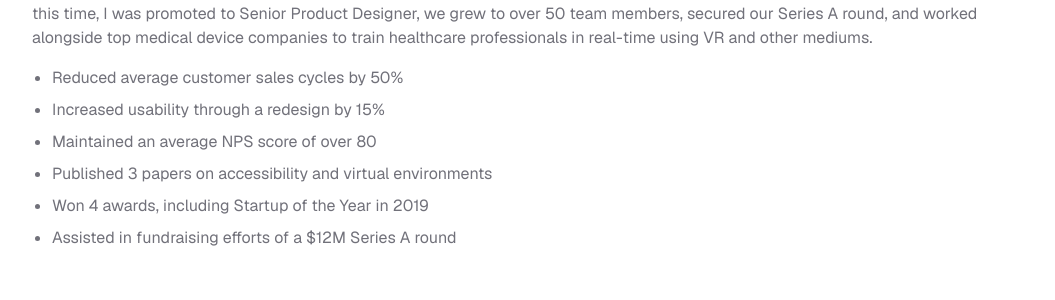
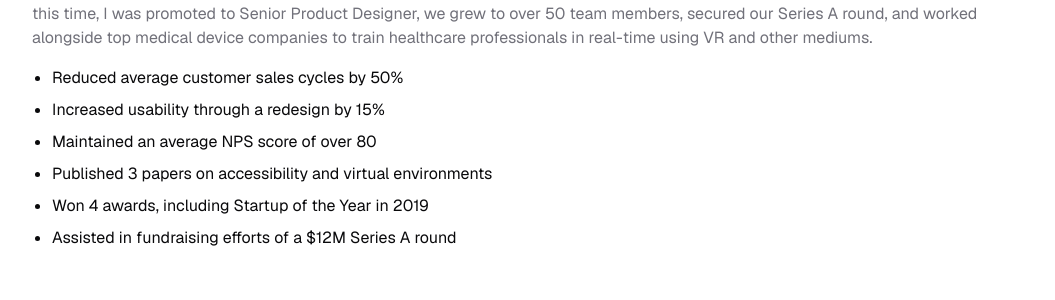
Before and after one commit to brendanciccone/portfolio, a Next.js app: page /work/immertec in a window 1280 px wide. Shown: the part 338-638 px from the top of the page, without its empty margins (112-1167 px from the left). Built offline with nearby package versions, Linux system fonts and the light colour scheme.

Commit message:
feat: update project details

```diff
--- a/app/page.tsx
+++ b/app/page.tsx
@@ -19,8 +19,49 @@ export default function Portfolio() {
         </FadeIn>
 
         <div className="space-y-6 sm:space-y-8">
-          {/* Project 1 */}
+          {/* Project 1 - Immertec */}
           <FadeIn delay={50} duration={350}>
+            <div className="border border-border rounded-xl overflow-hidden">
+              <div className="bg-muted border-b border-border">
+                <Link href="/work/immertec">
+                  <Image
+                    src="https://hebbkx1anhila5yf.public.blob.vercel-storage.com/10-REigS5TLwDhOSRkjUpSoZzM0XHLPy1.png"
+                    alt="Immertec VR medical training platform showing a live surgical procedure with multiple participating doctors, medical imaging views, and interactive controls for remote learning"
+                    width={1200}
+                    height={800}
+                    className="w-full"
+                    priority
+                    quality={80}
+                    sizes="(max-width: 640px) 100vw, (max-width: 1024px) 75vw, 1024px"
+                  />
+                </Link>
+              </div>
+              <div className="p-4 sm:p-6">
+                {/* Group title and description closer together */}
+                <div className="mb-3">
+                  <h2 className="text-lg sm:text-xl font-semibold mb-1">Immertec</h2>
+                  <p className="text-muted-foreground">VR medical training for live surgical procedures</p>
+                </div>
+
+                {/* Badges in the middle with proper spacing */}
+                <div className="flex flex-wrap gap-2 sm:gap-3 mb-5">
+                  <span className="text-xs bg-secondary px-3 py-1 rounded-full">2018 - 2023</span>
+                  <span className="text-xs bg-secondary px-3 py-1 rounded-full">Series A</span>
+                  <span className="text-xs bg-secondary px-3 py-1 rounded-full">Medtech</span>
+                </div>
+
+                {/* Button with proper spacing */}
+                <Button asChild size="lg" className="px-4">
+                  <Link href="/work/immertec">
+                    View work <ArrowRight className="ml-1 h-4 w-4 transition-all duration-200" />
+                  </Link>
+                </Button>
+              </div>
+            </div>
+          </FadeIn>
+
+          {/* Project 2 - Spontivly */}
+          <FadeIn delay={75} duration={350}>
             <div className="border border-border rounded-xl overflow-hidden">
               <div className="bg-muted border-b border-border">
                 <Link href="/work/spontivly">
@@ -53,47 +94,6 @@ export default function Portfolio() {
                 {/* Button with proper spacing */}
                 <Button asChild size="lg" className="px-4">
                   <Link href="/work/spontivly">
-                    View work <ArrowRight className="ml-1 h-4 w-4 transition-all duration-200" />
-                  </Link>
-                </Button>
-              </div>
-            </div>
-          </FadeIn>
-
-          {/* Project 2 */}
-          <FadeIn delay={75} duration={350}>
-            <div className="border border-border rounded-xl overflow-hidden">
-              <div className="bg-muted border-b border-border">
-                <Link href="/work/immertec">
-                  <Image
-                    src="https://hebbkx1anhila5yf.public.blob.vercel-storage.com/10-REigS5TLwDhOSRkjUpSoZzM0XHLPy1.png"
-                    alt="Immertec VR medical training platform showing a live surgical procedure with multiple participating doctors, medical imaging views, and interactive controls for remote learning"
-                    width={1200}
-                    height={800}
-                    className="w-full"
-                    priority
-                    quality={80}
-                    sizes="(max-width: 640px) 100vw, (max-width: 1024px) 75vw, 1024px"
-                  />
-                </Link>
-              </div>
-              <div className="p-4 sm:p-6">
-                {/* Group title and description closer together */}
-                <div className="mb-3">
-                  <h2 className="text-lg sm:text-xl font-semibold mb-1">Immertec</h2>
-                  <p className="text-muted-foreground">VR medical training for live surgical procedures</p>
-                </div>
-
-                {/* Badges in the middle with proper spacing */}
-                <div className="flex flex-wrap gap-2 sm:gap-3 mb-5">
-                  <span className="text-xs bg-secondary px-3 py-1 rounded-full">2018 - 2023</span>
-                  <span className="text-xs bg-secondary px-3 py-1 rounded-full">Series A</span>
-                  <span className="text-xs bg-secondary px-3 py-1 rounded-full">Medtech</span>
-                </div>
-
-                {/* Button with proper spacing */}
-                <Button asChild size="lg" className="px-4">
-                  <Link href="/work/immertec">
                     View work <ArrowRight className="ml-1 h-4 w-4 transition-all duration-200" />
                   </Link>
                 </Button>
--- a/app/work/immertec/page.tsx
+++ b/app/work/immertec/page.tsx
@@ -63,12 +63,12 @@ export default function ImmertecPage() {
                   to train healthcare professionals in real-time using VR and other mediums.
                 </p>
                 <ul className="list-disc pl-5 space-y-2">
-                  <li>Reduced average customer sales cycles by 50%</li>
-                  <li>Increased usability through a redesign by 15%</li>
-                  <li>Maintained an average NPS score of over 80</li>
-                  <li>Published 3 papers on accessibility and virtual environments</li>
-                  <li>Won 4 awards, including Startup of the Year in 2019</li>
-                  <li>Assisted in fundraising efforts of a $12M Series A round</li>
+                  <li className="text-foreground">Reduced average customer sales cycles by 50%</li>
+                  <li className="text-foreground">Increased usability through a redesign by 15%</li>
+                  <li className="text-foreground">Maintained an average NPS score of over 80</li>
+                  <li className="text-foreground">Published 3 papers on accessibility and virtual environments</li>
+                  <li className="text-foreground">Won 4 awards, including Startup of the Year in 2019</li>
+                  <li className="text-foreground">Assisted in fundraising efforts of a $12M Series A round</li>
                 </ul>
               </div>
             </section>
--- a/app/work/paidly/page.tsx
+++ b/app/work/paidly/page.tsx
@@ -63,9 +63,9 @@ export default function PaidlyPage() {
                   launched on iOS and Android.
                 </p>
                 <ul className="list-disc pl-5 space-y-2">
-                  <li>Served over 2,000 SME clients</li>
-                  <li>Became an official Stripe partner</li>
-                  <li>Maintained an average 4-star or higher rating</li>
+                  <li className="text-foreground">Served over 2,000 SME clients</li>
+                  <li className="text-foreground">Became an official Stripe partner</li>
+                  <li className="text-foreground">Maintained an average 4-star or higher rating</li>
                 </ul>
               </div>
             </section>
--- a/app/work/spontivly/page.tsx
+++ b/app/work/spontivly/page.tsx
@@ -62,9 +62,9 @@ export default function SpontivlyPage() {
                   without needing an engineer, helping teams make better, data-driven decisions.
                 </p>
                 <ul className="list-disc pl-5 space-y-2">
-                  <li>Designed a platform with support for 120+ API integrations</li>
-                  <li>Redesigned the marketing website to decrease the amount of friction for onboarding users</li>
-                  <li>Created interactive sales prototypes in Figma that shortened the sales cycle</li>
+                  <li className="text-foreground">Designed a platform with support for 120+ API integrations</li>
+                  <li className="text-foreground">Redesigned the marketing website to decrease the amount of friction for onboarding users</li>
+                  <li className="text-foreground">Created interactive sales prototypes in Figma that shortened the sales cycle</li>
                 </ul>
               </div>
             </section>
```
